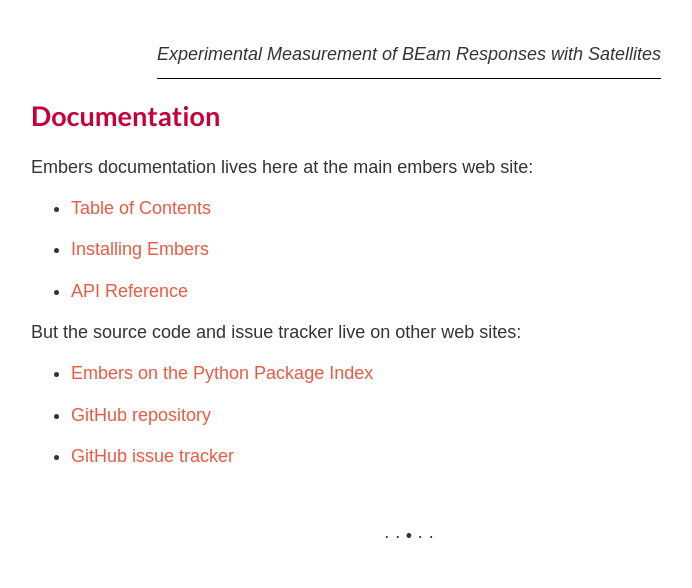
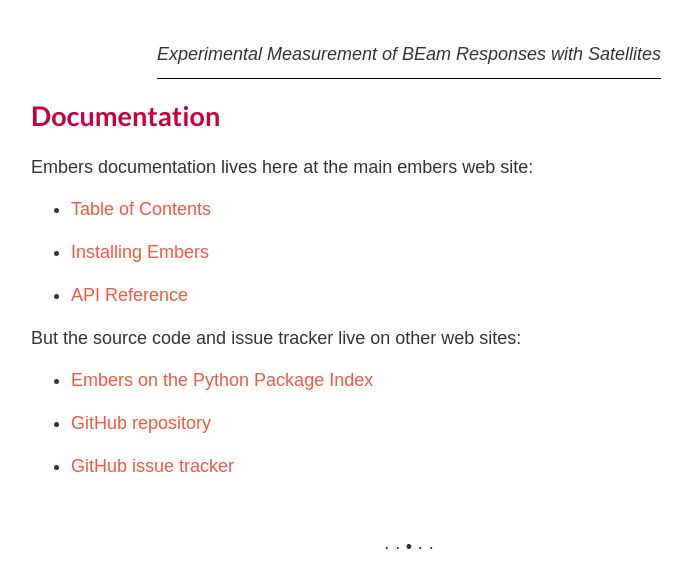
Before and after one commit to amanchokshi/EMBERS, a Sphinx documentation site: the page built from docs/index.rst, in a window 1280 px wide. Shown: the top 588 px of the page, without its empty margins (231-923 px from the left). Built offline with Sphinx 7.4.7, drawn with Linux system fonts in a browser that asks for light colours; some web fonts are replaced.

Commit message:
Put back tr and .simple from css with extra line-height

```diff
--- a/docs/_static/style.css
+++ b/docs/_static/style.css
@@ -206,6 +206,12 @@
     border-bottom: none;
     text-decoration: none;
 }
+.simple {
+    line-height: 1.4em;
+}
+tr {
+    line-height: 1.4em;
+}
 
 @media screen and (min-width: 480px) {body {font-size: 1.125em;}}
 @media screen and (min-width: 640px) {body {max-width: 42em;}}
```
